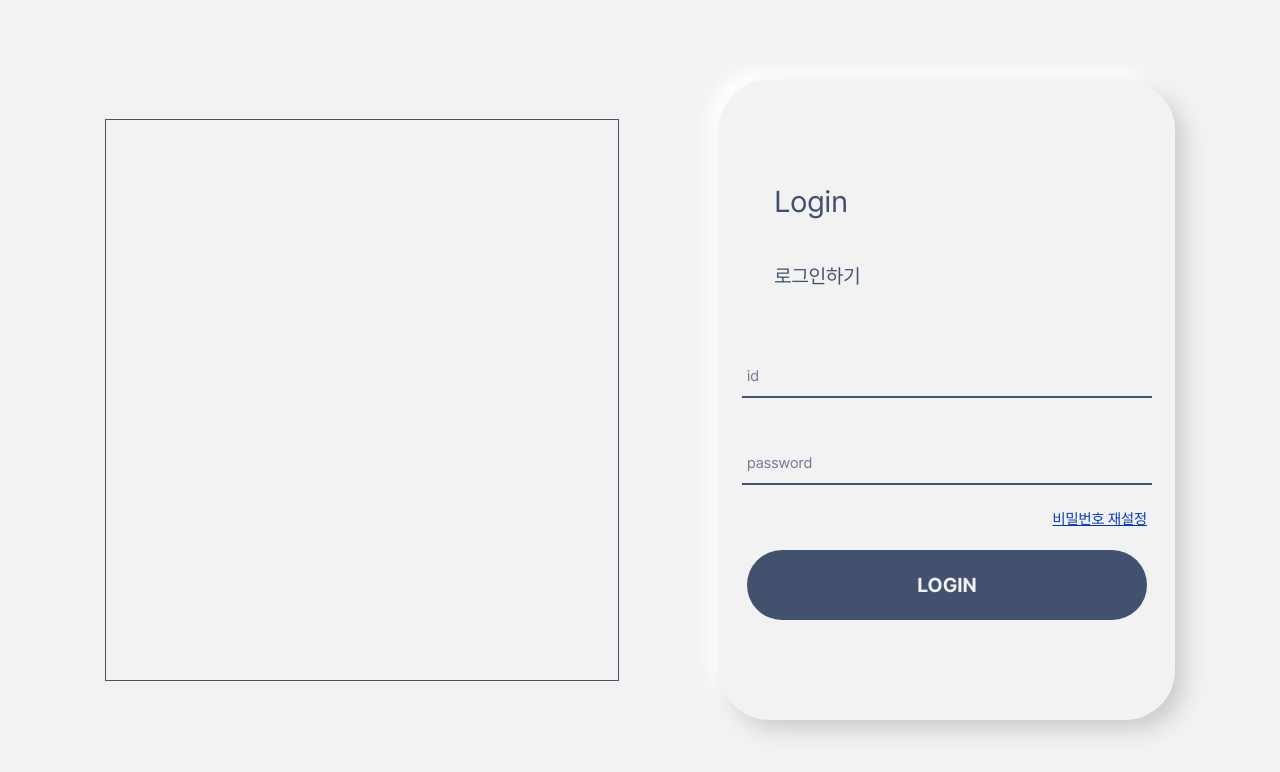
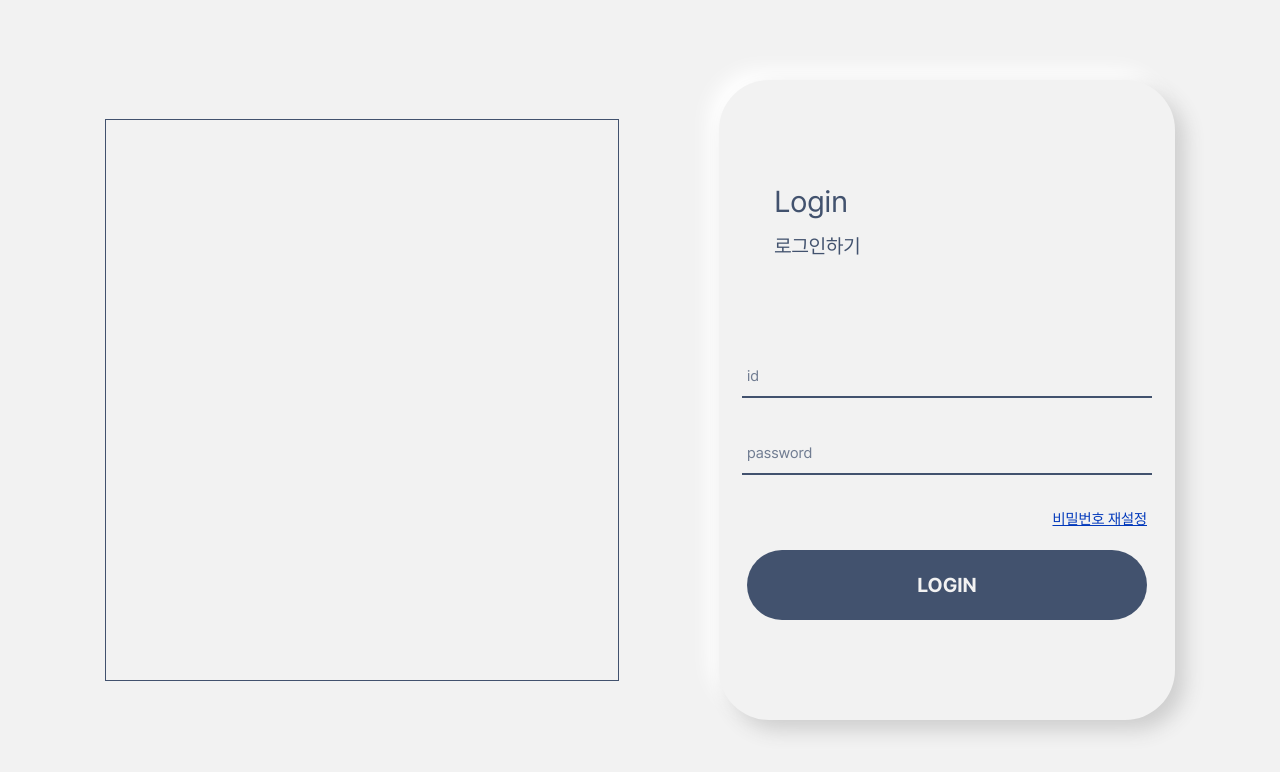
Before and after one commit to Team-SE-MO/semo-client, a React (Create React App) app: page /login in a window 1280 px wide. Shown: the top 772 px of the page. Built offline with nearby package versions, Linux system fonts and the light colour scheme.

Commit message:
🎨 design: 컴포넌트 간격 수정

```diff
--- a/src/pages/Login.scss
+++ b/src/pages/Login.scss
@@ -31,7 +31,7 @@
     display: flex;
     flex-direction: column;
     align-items: start;
-    gap: 40px;
+    gap: 10px;
   }
   &__form {
     display: flex;
@@ -44,7 +44,7 @@
       flex-direction: column;
       align-items: center;
       height: 50%;
-      gap: 45px;
+      gap: 35px;
     }
   }
   &__change-pwd {
```
